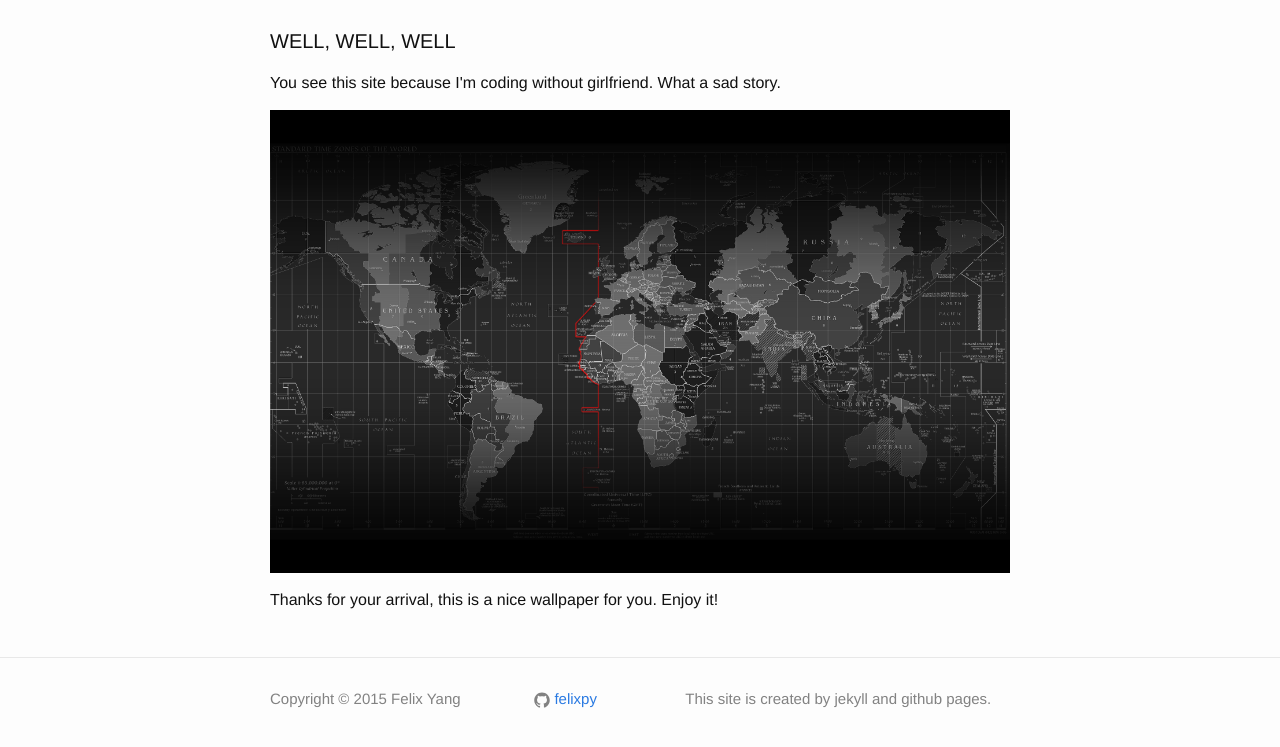
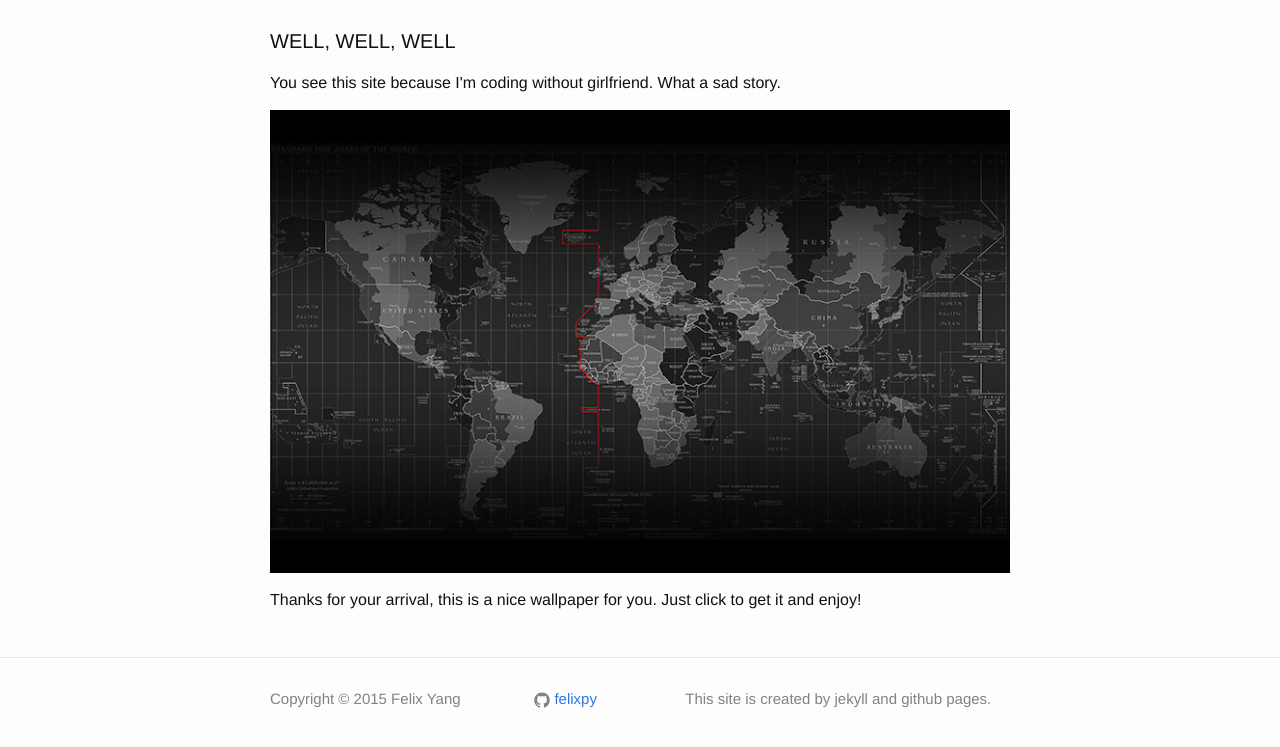
Before and after one commit to felixpy/felixpy.github.io, a Jekyll site: the page built from index.html, in a window 1280 px wide, cut to the strip 104-851 px from the top of the page. Built offline with Jekyll 4.4.1, drawn with Linux system fonts in a browser that asks for light colours.

Commit message:
Using small image to show

```diff
--- a/index.html
+++ b/index.html
@@ -7,7 +7,7 @@
   <h1 class="page-heading">WELL, WELL, WELL</h1>
 
   <p>You see this site because I'm coding without girlfriend. What a sad story.</p>
-  <p><img src="{{ "/img/map.jpg" | prepend: site.baseurl }}" title"map"></p>
-  <p>Thanks for your arrival, this is a nice wallpaper for you. Enjoy it!</p>
+  <p><a href="{{ "/img/map.jpg" | prepend: site.baseurl }}"><img src="{{ "/img/map_small.jpg" | prepend: site.baseurl }}" alt="wallpaper"></a></p>
+  <p>Thanks for your arrival, this is a nice wallpaper for you. Just click to get it and enjoy!</p>
 
 </div>
```
